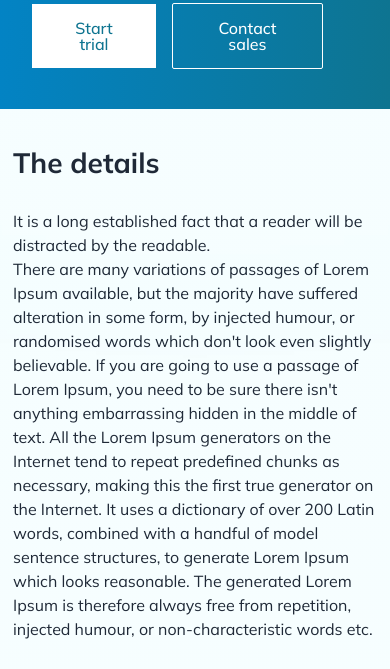
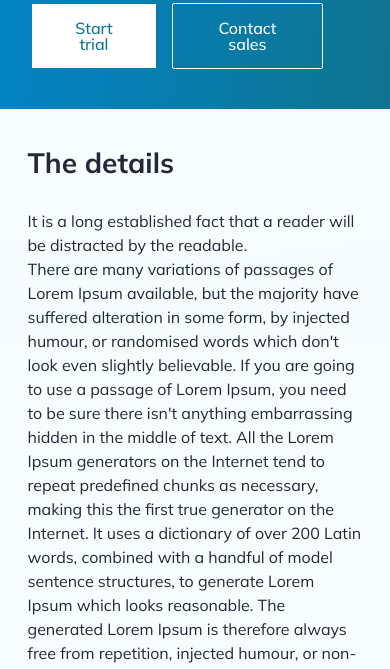
Before and after one commit to Sibghatullah786/webber, a website: page stories.html in a window 390 px wide. Shown: the part 1037-1706 px from the top of the page. Drawn offline with Linux system fonts and the light colour scheme.

Commit message:
final commit

```diff
--- a/stories.html
+++ b/stories.html
@@ -101,7 +101,7 @@
  <!-- Details Row -->
     <div class="max-w-[1280px] w-full mx-auto">
       <div class="row2 flex lg:flex-row flex-col-reverse items-center mt-[52px] justify-between">
-        <div class="r2-c1 lg:mt-0 mt-10 max-w-[380px] px-2 md:px-0 md:max-w-[676px]">
+        <div class="r2-c1 lg:mt-0 mt-10 max-w-[90%] px-2 md:px-0 md:max-w-[676px]">
           <h1
             class="text-[28px] font-bold leading-7 tracking-[-2%] text-gray-800 mb-[32px]"
           >
```
Also changed, not shown: dist/output.css.
